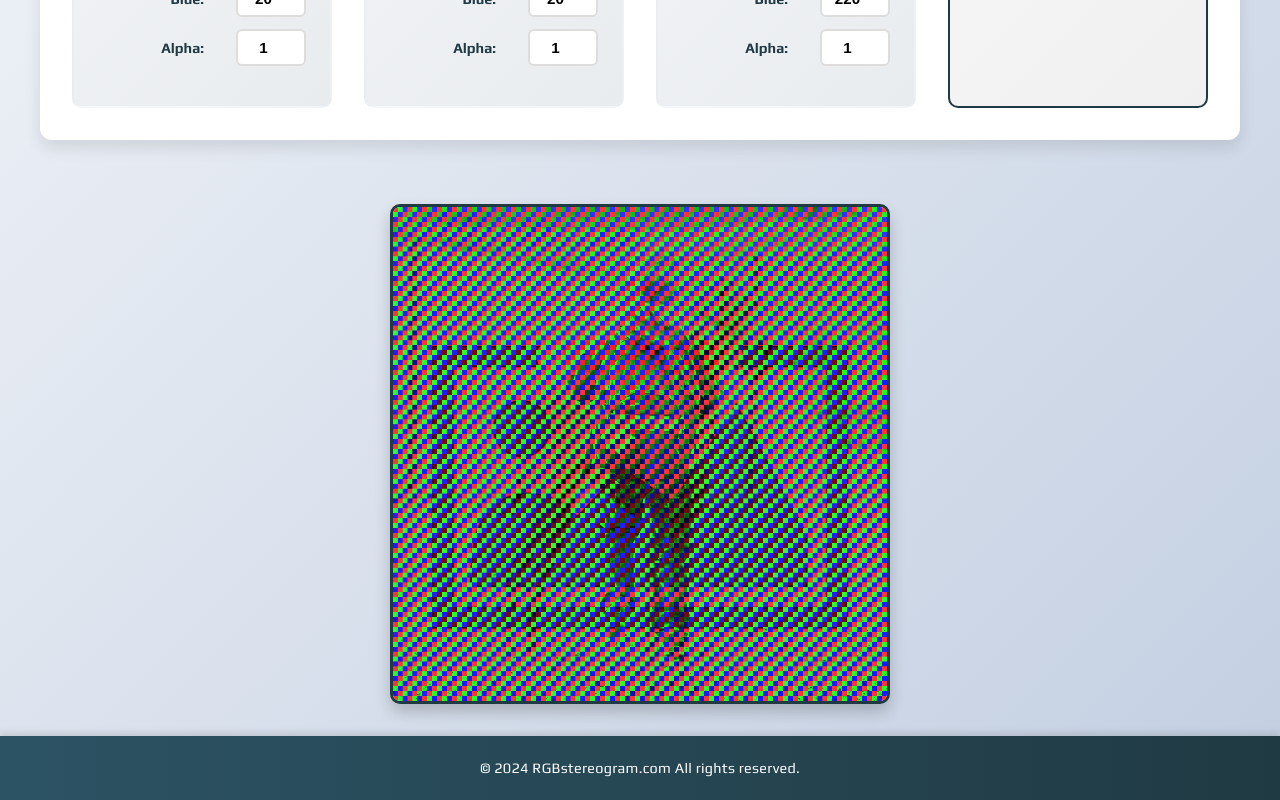
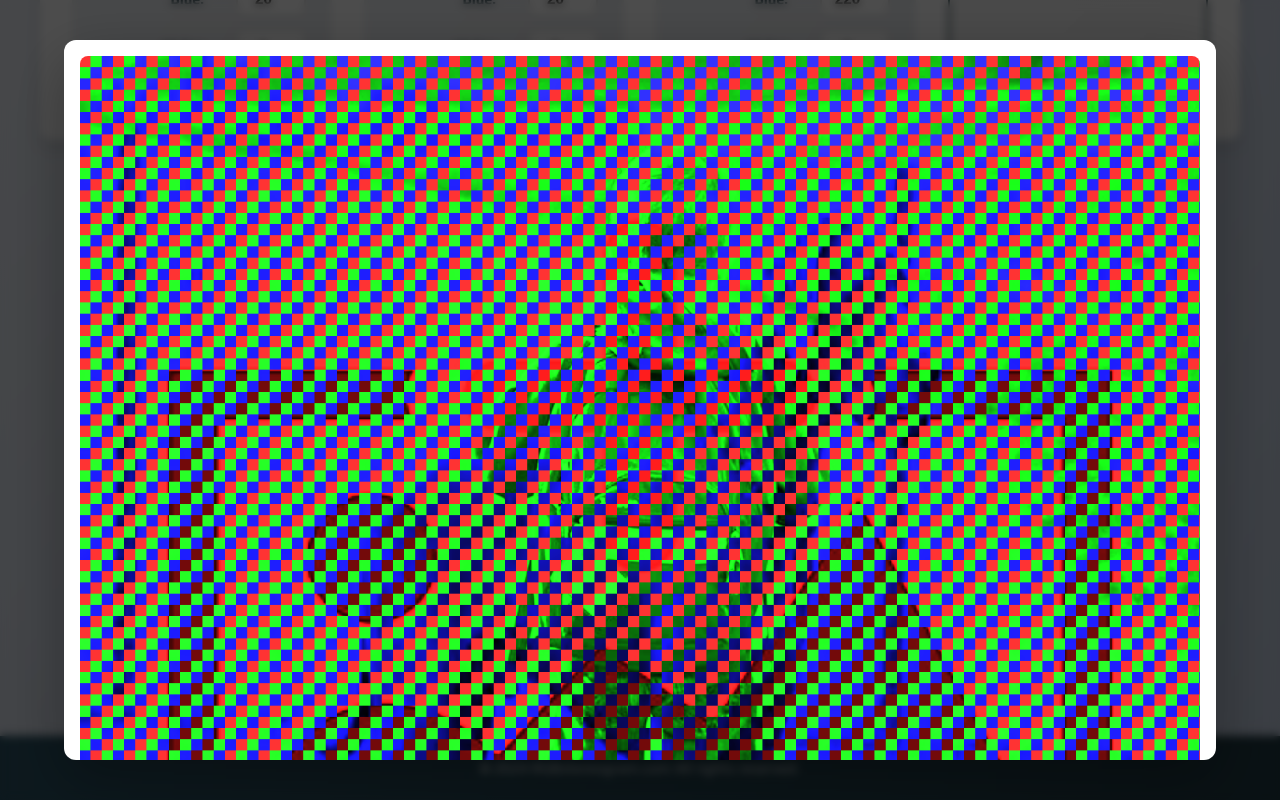
Before and after one commit to lukKotecki/RGBstereogram, a React (Vite) app: page / in a window 1280 px wide. Both pictures are taken after a click on the element 640 px from the left and 980 px from the top of the page. Shown: the part 526-1326 px from the top of the page. Built offline with nearby package versions, Linux system fonts and the light colour scheme; a web font is replaced by a local one.

Commit message:
fixed popup outputImage with AI

```diff
--- a/src/components/OutputImage.jsx
+++ b/src/components/OutputImage.jsx
@@ -3,13 +3,23 @@ import React from 'react'
 export default function OutputImage({inputsState}){
   const outputCanvasRef = React.useRef(null)
   const canvasRef = React.useRef([])
+  const [showPopup, setShowPopup] = React.useState(false)
 
 
 
   function handleOutput(e){
-    console.log("image clicked ready for download")
+    setShowPopup(!showPopup)
+  }
 
-  }
+  React.useEffect(() => {
+    if (showPopup && outputCanvasRef.current) {
+      const popupCanvas = document.getElementById('popupCanvas')
+      if (popupCanvas) {
+        const popupCtx = popupCanvas.getContext('2d')
+        popupCtx.drawImage(outputCanvasRef.current, 0, 0)
+      }
+    }
+  }, [showPopup])
 
   React.useEffect(()=>{
     console.log('useEffect')
@@ -111,6 +121,24 @@ export default function OutputImage({inputsState}){
 
             </div>
           ))}
+
+          {/* Popup Modal - Original Size */}
+          {showPopup && (
+            <div className='modal-overlay' onClick={handleOutput}>
+              <div className='modal-content'>
+                <canvas
+                  width={inputsState[0].width}
+                  height={inputsState[0].height}
+                  id='popupCanvas'
+                  style={{
+                    width: '100%',
+                    height: '100%',
+                    objectFit: 'contain'
+                  }}>
+                </canvas>
+              </div>
+            </div>
+          )}
       </>
   )
 }
--- a/src/index.scss
+++ b/src/index.scss
@@ -236,6 +236,51 @@ input[type="file"] {
   box-shadow: 0 12px 24px rgba(0, 0, 0, 0.3);
 }
 
+/* Modal Popup - Original Size */
+.modal-overlay {
+  position: fixed;
+  top: 0;
+  left: 0;
+  right: 0;
+  bottom: 0;
+  background: rgba(0, 0, 0, 0.7);
+  display: flex;
+  align-items: center;
+  justify-content: center;
+  z-index: 1000;
+  backdrop-filter: blur(4px);
+}
+
+.modal-content {
+  background: white;
+  border-radius: 12px;
+  max-width: 90vw;
+  max-height: 90vh;
+  padding: 1rem;
+  box-shadow: 0 20px 60px rgba(0, 0, 0, 0.3);
+  cursor: pointer;
+  animation: popupSlideIn 0.3s ease;
+  overflow: auto;
+}
+
+@keyframes popupSlideIn {
+  from {
+    transform: scale(0.9);
+    opacity: 0;
+  }
+  to {
+    transform: scale(1);
+    opacity: 1;
+  }
+}
+
+#popupCanvas {
+  display: block;
+  max-width: 100%;
+  max-height: 100%;
+  border-radius: 8px;
+}
+
 // canvas {
 //   display: none;
 // }
```
